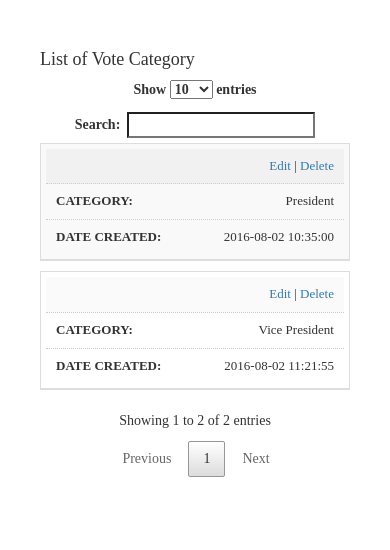
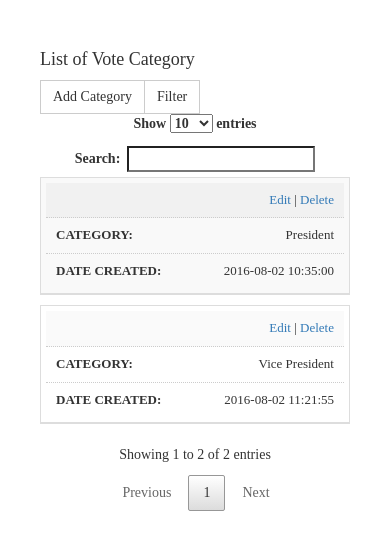
Before and after one commit to MF-DEV12/OS, a CodeIgniter app: page /database/index.php/admin/category/index in a window 390 px wide. Shown: the top 550 px of the page. Run offline with CodeIgniter, Linux system fonts and the light colour scheme; data comes from the database, SQL or seed files in the repository.

Commit message:
changes for modal

```diff
--- a/application/controllers/admin/Category.php
+++ b/application/controllers/admin/Category.php
@@ -11,6 +11,7 @@ class Category extends CI_Controller {
 		$this->param = $this->param = $this->query_model->param;
  		$this->param["table"] = "tblcategory";
  		$this->param["fields"] = "catid `ID`, catdescription `Category`, createddate `Date Created`";
+ 		$this->param["fields_list"] = "catid|ID*, catdescription|Category*, createddate|Date Created*";
 
 	}
 
@@ -19,6 +20,7 @@ class Category extends CI_Controller {
 		 $data = array();
 		 $data["title"] = "Vote Category";
 		 $data["list"] = $this->getData();
+		 $data["fields"] = $this->param["fields_list"];
 		 $this->load->view("admin/maintenance",$data);
 	}
 
--- a/application/views/admin/maintenance.php
+++ b/application/views/admin/maintenance.php
@@ -8,6 +8,7 @@
 	<link rel="stylesheet" type="text/css" href="<?=base_url('css/jquery-ui.css');?>">
 	<link rel="stylesheet" type="text/css" href="<?=base_url('css/bootstrap/bootstrap.min.css');?>">
 	<link rel="stylesheet" type="text/css" href="<?=base_url('css/datatables/jquery.dataTables.css');?>">
+	<link rel="stylesheet" type="text/css" href="<?=base_url('js/bootstrap-datepicker/css/bootstrap-datetimepicker.min.css');?>">
 	<link rel="stylesheet" type="text/css" href="<?=base_url('css/rsTable.css');?>">
 	<link rel="stylesheet" type="text/css" href="<?=base_url('css/style.css');?>">
 
@@ -16,11 +17,15 @@
 
 	<div class="table-wrap">
 		<h4>List of <?=$title;?></h4>
+		<div class="btn-group">
+			<button id=\"btn-add\" class="btn btn-default" data-toggle="modal" data-target="#save-modal" data-backdrop="static"  data-keyboard="false" type='button' >Add Category</button>
+			<button id=\"btn-filter\" class="btn btn-default">Filter</button>
+		</div>
 		<table class="list-table display">
 			<thead>
 				<!-- HEADER -->
 				<tr>
-					<th></th>
+					<th>Action</th>
 					<?php $hdr = (array)$list[0]; ?>
 					<?php foreach( $hdr  as $row=>$value){ ?>
 					 	<th><?=$row;?></th>
@@ -53,11 +58,42 @@
 	</div>
 
 
+	<!-- SAVE FORM -->
+	<div id="save-modal" class="modal fade">
+	  <div class="modal-dialog">
+	    <div class="modal-content">
+	      <!-- dialog body -->
+	      <div class="modal-body">
+	        <button type="button" class="close" data-dismiss="modal">&times;</button>
+	        <div class="form-wrap">
+		        <?php $fields = explode(",", $fields) ?>
+		        <table>
+		        <?php foreach($fields as $f){ ?>
+		        	<tr>
+			        	<td>
+				        	<?php $splitfld = explode("|", $f) ?>
+				        	<label for="fld-<?=$splitfld[0]?>"><?=$splitfld[1]?>:</label>
+				        	<input type="text" id="fld-<?=$splitfld[0]?>" class="form-control" <?=((!strpos($splitfld[1], "*")) ? "" : 'required="required"');?>/>
+			        	</td>
+		        	</tr>
+		        <?php } ?>
+		        </table>
+	        </div>
+	      </div>
+	      <!-- dialog buttons -->
+	      <div class="modal-footer"><button type="button" class="btn btn-primary">OK</button></div>
+	    </div>
+	  </div>
+	</div>
+
+
 	<script type="text/javascript" src='<?=base_url("js/jquery/jquery-1.11.3.js")?>'></script>
 	<script type="text/javascript" src='<?=base_url("js/jquery/jquery-ui.js")?>'></script>
 	<script type="text/javascript" src='<?=base_url("js/datatables/jquery.dataTables.min.js")?>'></script>
     <script type="text/javascript" src="<?=base_url('js/bootstrap/bootstrap.min.js');?>"></script>
     <script type="text/javascript" src="<?=base_url('js/bootbox.min.js');?>"></script>
+    <script type="text/javascript" src="<?=base_url('js/bootstrap-datepicker/js/moment.min.js');?>"></script>
+    <script type="text/javascript" src="<?=base_url('js/bootstrap-datepicker/js/bootstrap-datetimepicker.min.js');?>"></script>
 	<script type="text/javascript" src='<?=base_url("js/utility/ajaxCall.js")?>'></script>
 	<script type="text/javascript" src='<?=base_url("js/utility/maintenance.js")?>'></script>
 
--- a/css/rsTable.css
+++ b/css/rsTable.css
@@ -2,7 +2,7 @@
     font-family: arial;
   }
 
-  table {
+  table.list-table {
     border: 1px solid #ccc;
     width: 100%;
     margin:0;
@@ -11,18 +11,18 @@
     border-spacing: 0;
   }
 
-  table tr {
+  table.list-table tr {
     border: 1px solid #ddd;
     padding: 5px;
   }
 
-  table th, table td {
+  table.list-table th, table.list-table td {
     padding: 10px;
     text-align: center;
     border-top: 0px !important;
   }
 
-  table th {
+  table.list-table th {
     text-transform: uppercase;
     font-size: 14px;
     letter-spacing: 1px;
@@ -30,21 +30,21 @@
 
   @media screen and (max-width: 767px) {
 
-    table {
+    table.list-table {
       border: 0;
     }
 
-    table thead {
+    table.list-table thead {
       display: none;
     }
 
-    table tr {
+    table.list-table tr {
       margin-bottom: 10px;
       display: block;
       border-bottom: 2px solid #ddd;
     }
 
-    table td {
+    table.list-table td {
       display: block;
       text-align: right;
       font-size: 13px;
@@ -59,11 +59,11 @@
       white-space: normal;
     }
 
-    table td:last-child {
+    table.list-table td:last-child {
       border-bottom: 0;
     }
 
-    table td:not(:first-child):before {
+    table.list-table tr > td:not(:first-child):before {
       content: attr(data-label)  ":    ";
       float: left;
       text-transform: uppercase;
--- a/css/style.css
+++ b/css/style.css
@@ -15,11 +15,17 @@ table.list-table tbody tr.on-edit{
      /*background-color: #fffff2 !important; */
 }
 
-table.list-table tbody tr.on-edit td:not(:first-child){
+table.list-table tbody tr.on-edit > td:not(:first-child){
     text-align: left !important;
      background-color: #fffff2 ;
 }
 
+
+/*MODAL STYLE*/
+
+.form-wrap{
+  padding: 35px 20px;
+}
 
 
 span.enter-here{
@@ -30,6 +36,12 @@ span.enter-here{
   background-color:#fff2f2 !important;
 
 }
+asterisk{
+  color: red;
+}
+
+
+
 
 
 
@@ -41,8 +53,8 @@ span.enter-here{
 
 
    /*ROW EDIT STYLE */
-   table.list-table tbody tr.on-edit td:not(:first-child){
-    text-align: right !important;
+   table.list-table tbody tr.on-edit  > td:not(:first-child){
+      text-align: right !important;
    }
 
 
--- a/js/utility/maintenance.js
+++ b/js/utility/maintenance.js
@@ -60,8 +60,6 @@
 
 
 
-
-
 // ROW EDIT EVENTS
  function onEdit(isEdit,elem){
     var table = $('.list-table')
@@ -69,47 +67,39 @@
     var td =  tr.find("td:not(:first-child)")
 
  	if(isEdit){
-        if(table.find("tr.on-edit").length > 0) {
-            table.find("tr.on-edit").find("td:eq(1)").focus();
-            return;
-        }
+
     	elem.closest("td").find("span[data-mode=edit]").show()
     	elem.closest("span").hide()
         tr.addClass("on-edit")
-        td
-        .on("blur", onEditBlur)
-        .on("focus", onEditFocus)
+
 
 
  	}
  	else{
-        if(tr.find("span.enter-here").length){
-            tr.find("span.enter-here").closest("td")
-                .addClass("required")
-            return;
-        }
+
 
  		elem.closest("td").find("span[data-mode=display]").show()
-        tr.find("td:not(:first-child)").attr("placeholder", null)
     	elem.closest("span").hide()
         tr.removeClass("on-edit")
         tr.find("td").removeClass("required")
 
  	}
 
-    td.prop("contenteditable", isEdit)
+
 
 
  }
 
  function onEditBlur(e){
-    var elem = jQuery(this)
-    if(jQuery.trim(elem.text()).length == 0 )
+    var elem = $(this)
+    if($.trim(elem.text()).length == 0 )
         elem.html("<span class=\"enter-here\"> Enter to type here </span>")
 
  }
 
  function onEditFocus(e){
-    var elem = jQuery(this)
+    var elem = $(this)
     elem.find("span.enter-here").remove();
+
+
  }
```
